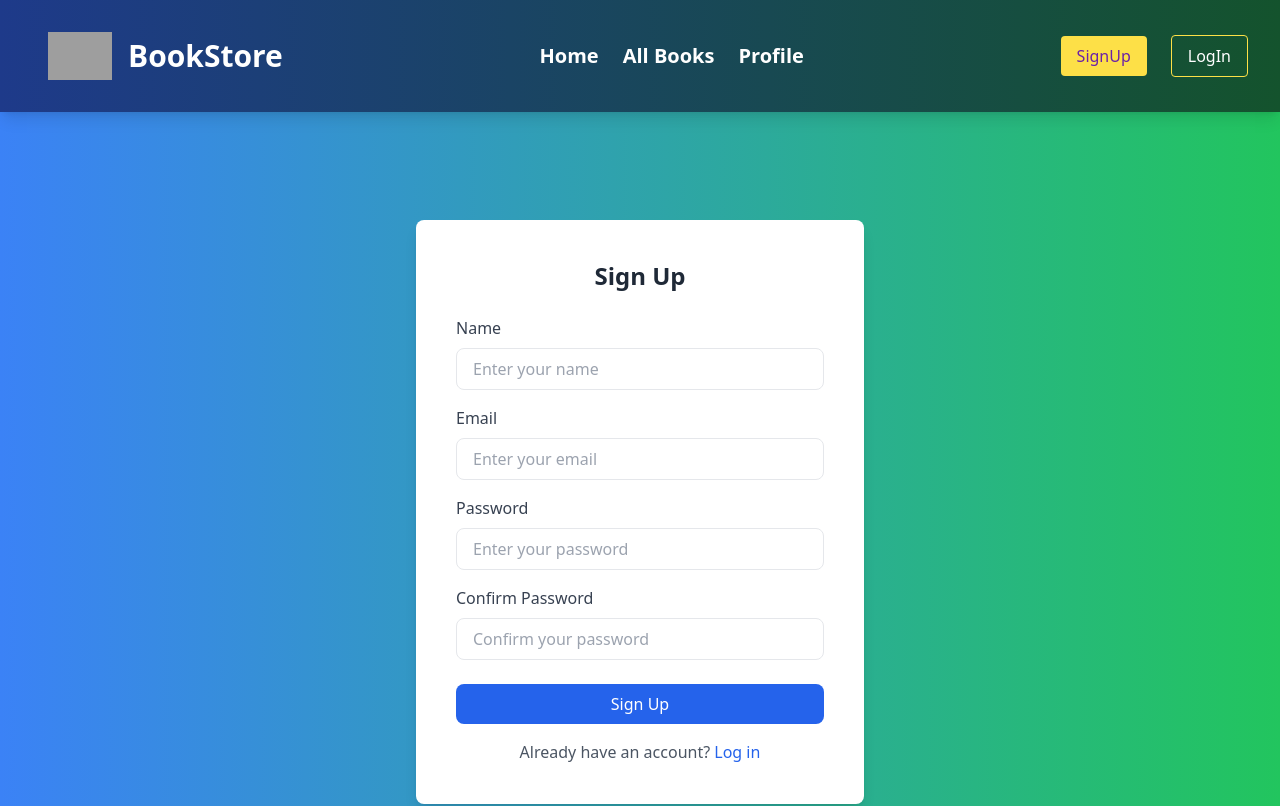
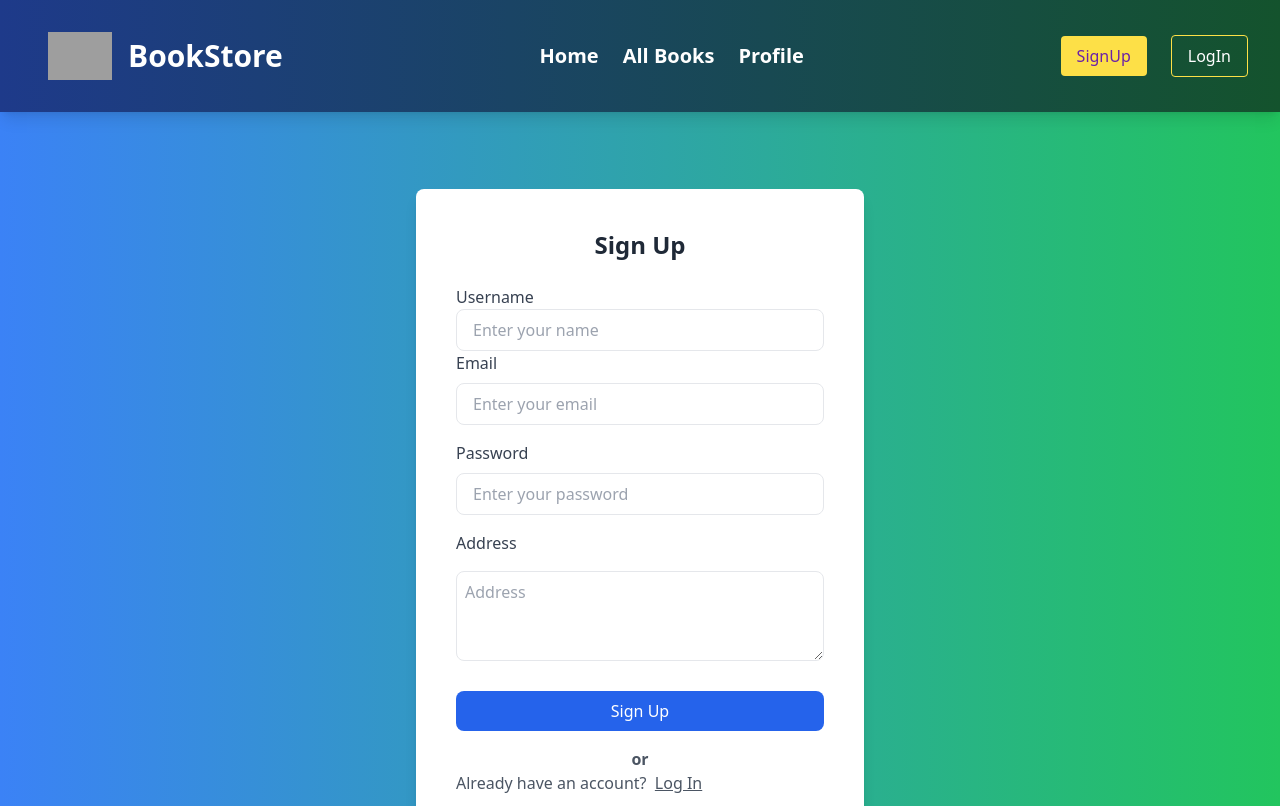
Before and after one commit to Adnan-Shahriar-1190/book-STORE, a React (Create React App) app in the folder frontend/: page /SignUp in a window 1280 px wide. Shown: the top 806 px of the page. Built offline with nearby package versions, Linux system fonts and the light colour scheme; grey boxes are pictures that could not be loaded.

Commit message:
Login Signup Ui edited

```diff
--- a/frontend/src/pages/LogIn.jsx
+++ b/frontend/src/pages/LogIn.jsx
@@ -1,24 +1,31 @@
-import React from 'react';
+import React from "react";
+import { Link } from "react-router-dom";
 
 const LogIn = () => {
   return (
     <div className="bg-gradient-to-r from-blue-500 to-green-500 min-h-screen flex items-center justify-center">
       <div className="bg-white p-10 rounded-lg shadow-lg w-full max-w-md">
-        <h2 className="text-2xl font-bold mb-6 text-center text-gray-800">Log In</h2>
-        <form>
-          <div className="mb-4">
-            <label className="block text-gray-700 mb-2" htmlFor="email">
-              Email
+        <h2 className="text-2xl font-bold mb-6 text-center text-gray-800">
+          LogIn
+        </h2>
+
+        <div className="mt-4">
+          <div>
+            <label htmlFor="username" className="text-gray-700">
+              Username
             </label>
             <input
-              type="email"
-              id="email"
+              type="text"
+              id="username"
               className="w-full px-4 py-2 border rounded-lg focus:outline-none focus:ring-2 focus:ring-blue-600"
-              placeholder="Enter your email"
+              placeholder="Enter your name"
+              name="username"
+              required
             />
           </div>
-          <div className="mb-6">
-            <label className="block text-gray-700 mb-2" htmlFor="password">
+
+          <div className="mb-4">
+            <label htmlFor="password" className="block text-gray-700 mb-2">
               Password
             </label>
             <input
@@ -26,23 +33,29 @@ const LogIn = () => {
               id="password"
               className="w-full px-4 py-2 border rounded-lg focus:outline-none focus:ring-2 focus:ring-blue-600"
               placeholder="Enter your password"
+              name="password"
+              required
             />
           </div>
+
+          <div>
             <button
               type="submit"
               className="w-full bg-blue-600 text-white py-2 rounded-lg hover:bg-blue-700 focus:outline-none focus:ring-2 focus:ring-blue-600"
             >
-            Log In
+              LogIn
             </button>
-        </form>
-        <div className="mt-4 text-center">
-          <a href="#" className="text-blue-600 hover:underline">
-            Forgot password?
-          </a>
           </div>
-        <div className="mt-4 text-center">
-          <p className="text-gray-600">
-            Don't have an account? <a href="#" className="text-blue-600 hover:underline">Sign up</a>
+
+          <p className="flex mt-4 items-center justify-center font-semibold text-gray-600">
+            or
+          </p>
+
+          <p className="text-gray-600 ">
+            Don't have an account? &nbsp;
+            <Link to="/signup" className="hover:text-blue-500">
+              <u>SignUp</u>
+            </Link>
           </p>
         </div>
       </div>
--- a/frontend/src/pages/SignUp.jsx
+++ b/frontend/src/pages/SignUp.jsx
@@ -1,24 +1,31 @@
-import React from 'react';
+import React from "react";
+import { Link } from "react-router-dom";
 
 const Signup = () => {
   return (
     <div className="bg-gradient-to-r from-blue-500 to-green-500 min-h-screen flex items-center justify-center">
       <div className="bg-white p-10 rounded-lg shadow-lg w-full max-w-md">
-        <h2 className="text-2xl font-bold mb-6 text-center text-gray-800">Sign Up</h2>
-        <form>
-          <div className="mb-4">
-            <label className="block text-gray-700 mb-2" htmlFor="name">
-              Name
+        <h2 className="text-2xl font-bold mb-6 text-center text-gray-800">
+          Sign Up
+        </h2>
+
+        <div className="mt-4">
+          <div>
+            <label htmlFor="username" className="text-gray-700">
+              Username
             </label>
             <input
               type="text"
-              id="name"
+              id="username"
               className="w-full px-4 py-2 border rounded-lg focus:outline-none focus:ring-2 focus:ring-blue-600"
               placeholder="Enter your name"
+              name="username"
+              required
             />
           </div>
+
           <div className="mb-4">
-            <label className="block text-gray-700 mb-2" htmlFor="email">
+            <label htmlFor="email" className="block text-gray-700 mb-2">
               Email
             </label>
             <input
@@ -26,10 +33,13 @@ const Signup = () => {
               id="email"
               className="w-full px-4 py-2 border rounded-lg focus:outline-none focus:ring-2 focus:ring-blue-600"
               placeholder="Enter your email"
+              name="email"
+              required
             />
           </div>
+
           <div className="mb-4">
-            <label className="block text-gray-700 mb-2" htmlFor="password">
+            <label htmlFor="password" className="block text-gray-700 mb-2">
               Password
             </label>
             <input
@@ -37,29 +47,43 @@ const Signup = () => {
               id="password"
               className="w-full px-4 py-2 border rounded-lg focus:outline-none focus:ring-2 focus:ring-blue-600"
               placeholder="Enter your password"
+              name="password"
+              required
             />
           </div>
+
           <div className="mb-6">
-            <label className="block text-gray-700 mb-2" htmlFor="confirm-password">
-              Confirm Password
+            <label htmlFor="address" className="block text-gray-700 mb-2">
+              Address
             </label>
-            <input
-              type="password"
-              id="confirm-password"
-              className="w-full px-4 py-2 border rounded-lg focus:outline-none focus:ring-2 focus:ring-blue-600"
-              placeholder="Confirm your password"
+            <textarea
+              id="address"
+              className="w-full mt-2 p-2 border rounded-lg focus:outline-none focus:ring-2 focus:ring-blue-600"
+              rows="3"
+              placeholder="Address"
+              name="address"
+              required
             />
           </div>
+
+          <div>
             <button
               type="submit"
               className="w-full bg-blue-600 text-white py-2 rounded-lg hover:bg-blue-700 focus:outline-none focus:ring-2 focus:ring-blue-600"
             >
               Sign Up
             </button>
-        </form>
-        <div className="mt-4 text-center">
+          </div>
+
+          <p className="flex mt-4 items-center justify-center font-semibold text-gray-600">
+            or
+          </p>
+
           <p className="text-gray-600">
-            Already have an account? <a href="#" className="text-blue-600 hover:underline">Log in</a>
+            Already have an account? &nbsp;
+            <Link to="/login" className="hover:text-blue-500">
+              <u>Log In</u>
+            </Link>
           </p>
         </div>
       </div>
```
Lines whose indentation alone changed are shown as unchanged.
